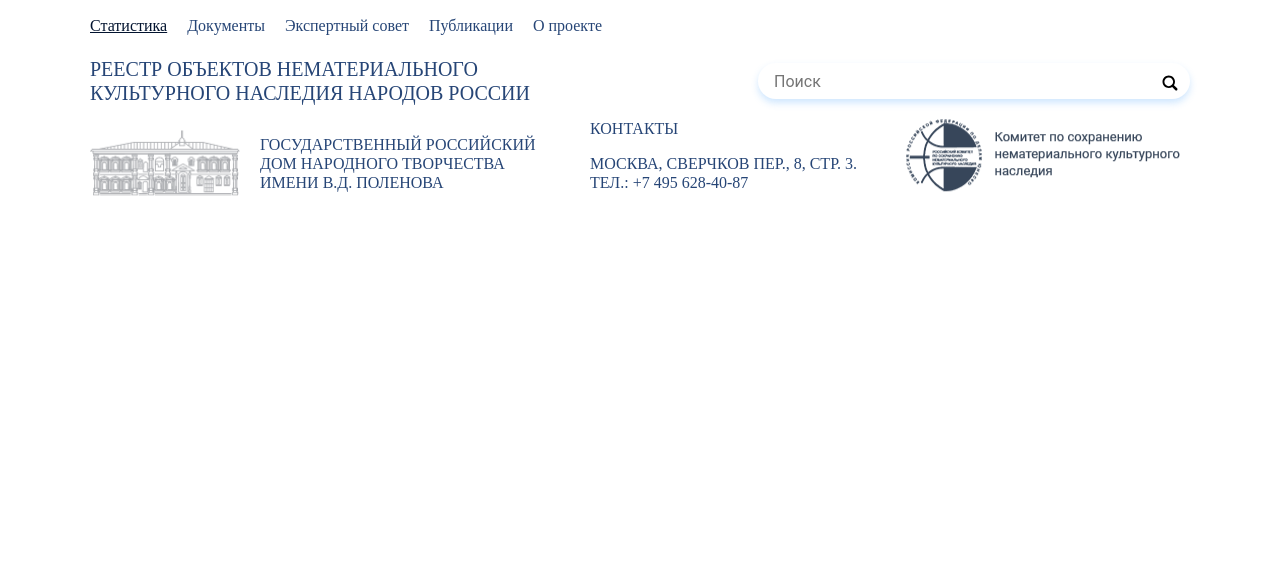
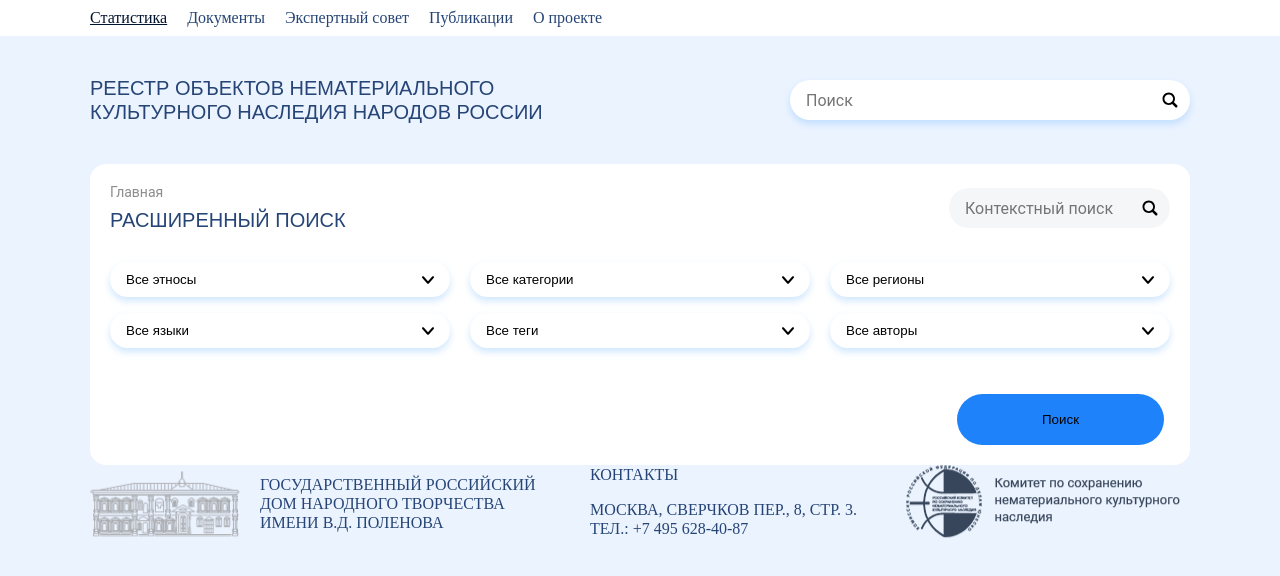
Before and after one commit to alimbaeva/Test_Work_2022_React, a React (Create React App) app in the folder react-redux-ts/: page / in a window 1280 px wide. Shown: the top 576 px of the page. Built offline with nearby package versions, Linux system fonts and the light colour scheme.

Commit message:
feat: add filter block

```diff
--- a/react-redux-ts/src/app.scss
+++ b/react-redux-ts/src/app.scss
@@ -1,3 +1,40 @@
+$font-stack: 'Heuristica', sans-serif;
+$font-text: 'Roboto', sans-serif;
+$body-collor:  rgba(235, 243, 255, 1);
+$block-collor:  #FFFFFF;
+$title-text-collor:  #264576;
+$subtitle-text-collor:  #8791AA;
+
+%title-text {
+    font-family: $font-stack;
+    font-style: normal;
+    font-weight: 400;
+    font-size: 20px;
+    line-height: 24px;
+    text-transform: uppercase;
+    color: $title-text-collor;
+}
+
+%subtitle-text {
+    font-family: $font-text;
+    font-style: normal;
+    font-weight: 400;
+    font-size: 16px;
+    line-height: 19px;
+    color: $subtitle-text-collor;
+}
+
+*,
+*::after,
+*::before {
+    margin: 0;
+    box-sizing: border-box;
+}
+
+body {
+    background-color: $body-collor;
+}
+
 .container {
     width: 1100px;
     margin: 0 auto;
--- a/react-redux-ts/src/components/footer/footer.scss
+++ b/react-redux-ts/src/components/footer/footer.scss
@@ -1,3 +1,5 @@
+@import '../../app.scss';
+
 .footer {
     display: grid;
     grid-template-columns: 500px 315px 1fr;
@@ -7,7 +9,7 @@
     font-size: 16px;
     line-height: 19px;
     text-transform: uppercase;
-    color: #264576;
+    color: $title-text-collor;
 
     &__title {
         display: flex;
--- a/react-redux-ts/src/components/header/header.scss
+++ b/react-redux-ts/src/components/header/header.scss
@@ -1,5 +1,9 @@
+@import '../../app.scss';
+
 header {
     height: 36px;
+    margin-bottom: 40px;
+    background-color: $block-collor;
 
     .menu {
         height: 100%;
@@ -8,7 +12,7 @@ header {
 
         a {
             margin-right: 20px;
-            color: #264576;
+            color: $title-text-collor;
         }
     }
 }
--- /dev/null
+++ b/react-redux-ts/src/components/option/Option.tsx
@@ -0,0 +1,21 @@
+import React, { FC } from 'react';
+import { IOptions } from '../../types/types';
+
+interface IProps {
+  prop: IOptions;
+}
+
+export const Option: FC<IProps> = ({ prop }: IProps) => {
+  return (
+    <select id={prop.id}>
+      <option value="">{prop.placeholder}</option>
+      {prop.options.nation.map((el, id) => {
+        return (
+          <option key={id} value={el}>
+            {el}
+          </option>
+        );
+      })}
+    </select>
+  );
+};
--- /dev/null
+++ b/react-redux-ts/src/components/statistics/AdvancedSearch.tsx
@@ -0,0 +1,22 @@
+import React, { FC } from 'react';
+import { Filter } from './Filter';
+import './style/advancedSearch.scss';
+
+export const AdvancedSearch: FC = () => {
+  return (
+    <div className="container">
+      <div className="search">
+        <div className="search__title">
+          <div className="search__title-search">
+            <p>Главная</p>
+            <p className="search-text">Расширенный поиск</p>
+          </div>
+          <label>
+            <input type="text" placeholder="Контекстный поиск" />
+          </label>
+        </div>
+        <Filter />
+      </div>
+    </div>
+  );
+};
--- /dev/null
+++ b/react-redux-ts/src/components/statistics/Filter.tsx
@@ -0,0 +1,24 @@
+import React, { FC } from 'react';
+import { dataOptins } from '../../data/options';
+import { Option } from '../option/Option';
+import './style/advancedSearch.scss';
+
+export const Filter: FC = () => {
+  const optionsFn = () => {
+    const options = dataOptins.map((el) => {
+      return <Option key={el.id} prop={el} />;
+    });
+    return options;
+  };
+
+  return (
+    <div className="container">
+      <div className="filter">
+        <form className="filter__options">
+          {optionsFn()}
+          <button type="submit">Поиск</button>
+        </form>
+      </div>
+    </div>
+  );
+};
--- /dev/null
+++ b/react-redux-ts/src/components/statistics/style/advancedSearch.scss
@@ -0,0 +1,88 @@
+@import '../../../app.scss';
+
+.search {
+    padding: 20px;
+    background-color: $block-collor;
+    border-radius: 16px;
+
+    &__title {
+        display: flex;
+        align-items: center;
+        justify-content: space-between;
+    }
+
+    &__title-search {
+        p {
+            margin: 0 0 8px 0;
+            font-family: 'Roboto';
+            font-style: normal;
+            font-weight: 400;
+            font-size: 14px;
+            line-height: 16px;
+            color: rgba(25, 25, 25, 0.5);
+        }
+        .search-text {
+            margin: 0;
+            @extend %title-text;
+        }
+    }
+
+    label {
+        position: relative;
+      }
+
+      label::after {
+        content: "";
+        position: absolute;
+        right: 10px;
+        top: 10px;
+        bottom: 0;
+        width: 20px;
+        background: url("../../../assets/search.svg") no-repeat;
+      }
+
+      input {
+        width: 221px;
+        height: 40px;
+        background: #F5F6F7;
+        border-radius: 100px;
+        padding: 8px 16px;
+        @extend %subtitle-text;
+        border: none;
+
+      }
+
+}
+
+.filter {
+  margin-top: 30px;
+  &__options {
+    select {
+      width: 340px;
+      height: 35px;
+      margin-bottom: 16px;
+      margin-right: 20px;
+      position: relative;
+      padding: 8px 16px;
+      background: #FFFFFF;
+      background: url("../../../assets/down-arrow.svg") no-repeat 95%;
+      background-size: 12px 12px;
+      // background-position: right;
+      appearance: none;
+      box-shadow: 0px 4px 7px rgba(100, 177, 252, 0.3);
+      border-radius: 20px;
+      border: none;
+    }
+
+
+    button {
+      width: 207px;
+      height: 51px;
+      margin-top: 30px;
+      margin-left: 77%;
+      background: #1E82FA;
+      border-radius: 100px;
+      border: none;
+    }
+  }
+}
--- a/react-redux-ts/src/components/statistics/style/statisiics.scss
+++ b/react-redux-ts/src/components/statistics/style/statisiics.scss
@@ -1,19 +1,16 @@
+@import '../../../app.scss';
+
 .title {
+  margin-bottom: 40px;
     display: flex;
     align-items: center;
     justify-content: space-between;
 
     h1 {
         width: 500px;
-        font-family: 'Heuristica';
-        font-style: normal;
-        font-weight: 400;
-        font-size: 20px;
-        line-height: 24px;
-        text-transform: uppercase;
-        color: #264576;
+        @extend %title-text;
     }
-}
+
     label {
         position: relative;
       }
@@ -30,17 +27,13 @@ label {
 
       input {
         width: 400px;
-    height: 20px;
-    background: #FFFFFF;
+        height: 40px;
+        background: $block-collor;
         box-shadow: 0px 4px 7px rgba(100, 177, 252, 0.3);
         border-radius: 20px;
         padding: 8px 16px;
-    font-family: 'Roboto';
-    font-style: normal;
-    font-weight: 400;
-    font-size: 16px;
-    line-height: 19px;
-    color: #8791AA;
+        @extend %subtitle-text;
         border: none;
 
       }
+}
--- /dev/null
+++ b/react-redux-ts/src/data/options.ts
@@ -0,0 +1,44 @@
+export const dataOptins = [
+  {
+    id: 'ethnic-groups',
+    placeholder: 'Все этносы',
+    options: {
+      nation: ['Татары', 'Русские', 'Украинцы', 'Башкиры', 'Чуваши'],
+    },
+  },
+  {
+    id: 'categories',
+    placeholder: 'Все категории',
+    options: {
+      nation: ['Татары', 'Русские', 'Украинцы', 'Башкиры', 'Чуваши'],
+    },
+  },
+  {
+    id: 'regions',
+    placeholder: 'Все регионы',
+    options: {
+      nation: ['Татары', 'Русские', 'Украинцы', 'Башкиры', 'Чуваши'],
+    },
+  },
+  {
+    id: 'languages',
+    placeholder: 'Все языки',
+    options: {
+      nation: ['Татары', 'Русские', 'Украинцы', 'Башкиры', 'Чуваши'],
+    },
+  },
+  {
+    id: 'alltags',
+    placeholder: 'Все теги',
+    options: {
+      nation: ['Татары', 'Русские', 'Украинцы', 'Башкиры', 'Чуваши'],
+    },
+  },
+  {
+    id: 'authors',
+    placeholder: 'Все авторы',
+    options: {
+      nation: ['Татары', 'Русские', 'Украинцы', 'Башкиры', 'Чуваши'],
+    },
+  },
+];
--- a/react-redux-ts/src/pages/statistics/Statistics.tsx
+++ b/react-redux-ts/src/pages/statistics/Statistics.tsx
@@ -1,6 +1,12 @@
 import React, { FC } from 'react';
+import { AdvancedSearch } from '../../components/statistics/AdvancedSearch';
 import { Title } from '../../components/statistics/Title';
 
 export const Statistics: FC = () => {
-  return <Title />;
+  return (
+    <>
+      <Title />
+      <AdvancedSearch />
+    </>
+  );
 };
--- /dev/null
+++ b/react-redux-ts/src/types/types.ts
@@ -0,0 +1,7 @@
+export interface IOptions {
+  id: string;
+  placeholder: string;
+  options: {
+    nation: string[];
+  };
+}
```
Also changed, not shown: react-redux-ts/src/assets/down-arrow.svg (added). Lines whose indentation alone changed are shown as unchanged.
